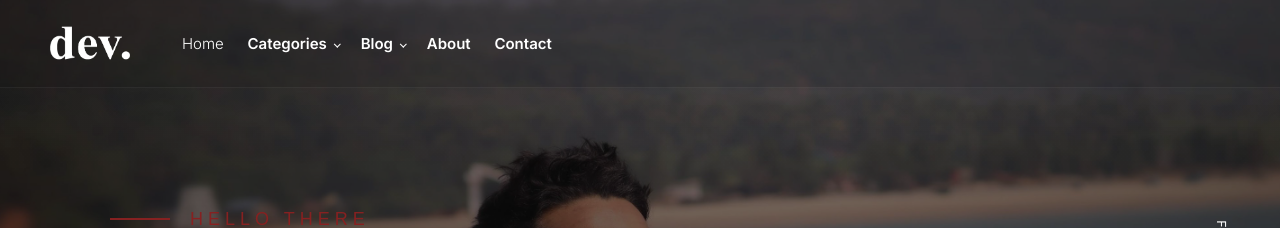
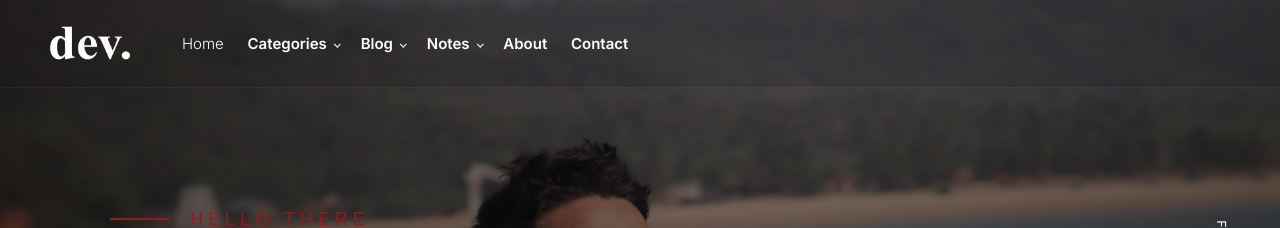
Before and after one commit to dev-ai-kar/vaibhavdeokar-portfolio, a Jekyll site: the page built from index.html, in a window 1280 px wide and 900 px high. Shown: the top 228 px of the window. Built offline with Jekyll 4.4.1, drawn with Linux system fonts in a browser that asks for light colours; some web fonts are replaced.

Commit message:
feat: create Notes dropdown menu with C++ sub-item

```diff
--- a/_includes/header.html
+++ b/_includes/header.html
@@ -33,6 +33,14 @@
                          <!-- <li><a href="{{ site.baseurl }}/blog/">All Posts</a></li> -->
                     </ul>
                 </li>
+                <li class="has-children {% if page.url contains '/notes/' %} current {% endif %}">
+                    <a href="#0" title="">Notes</a>
+                    <ul class="sub-menu">
+                        <li><a href="{{ '/notes/cpp/' | relative_url }}">C++</a></li>
+                        <!-- Add future notes categories here, e.g.: -->
+                        <!-- <li><a href="{{ '/notes/data-structures/' | relative_url }}">Data Structures</a></li> -->
+                    </ul>
+                </li>
                 <li {% if page.url == "/about.html" %} class="current" {% endif %}><a href="{{ site.baseurl }}/about.html" title="">About</a></li>
                 <li {% if page.url == "/contact.html" %} class="current" {% endif %}><a href="{{ site.baseurl }}/contact.html" title="">Contact</a></li>
             </ul> <!-- end s-header__nav-->
```
